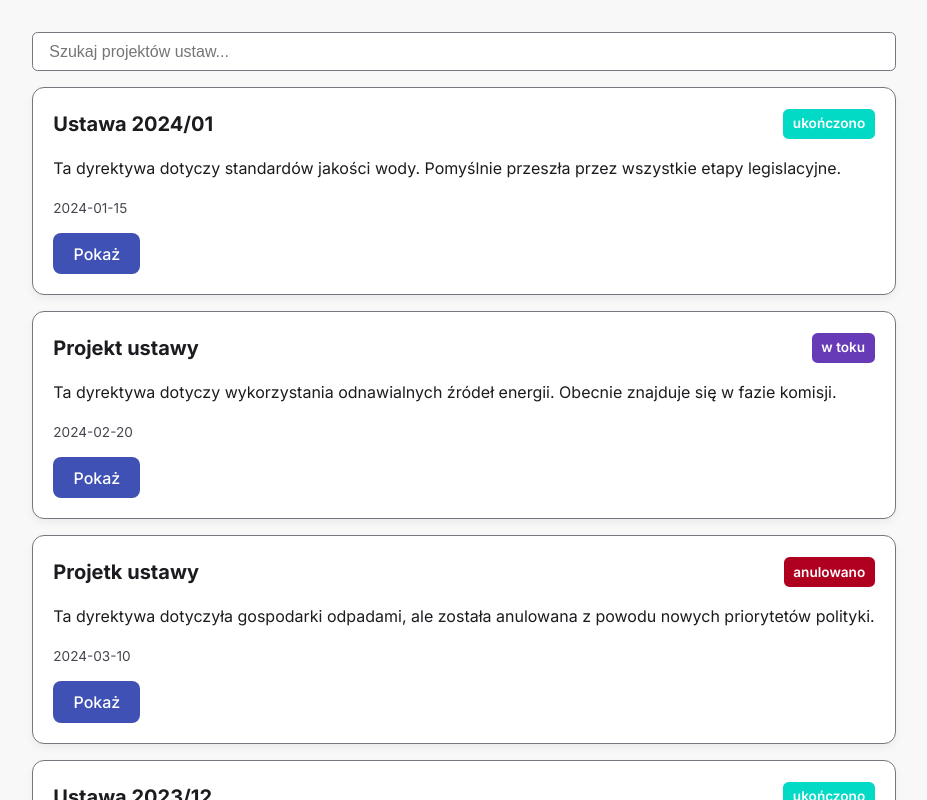
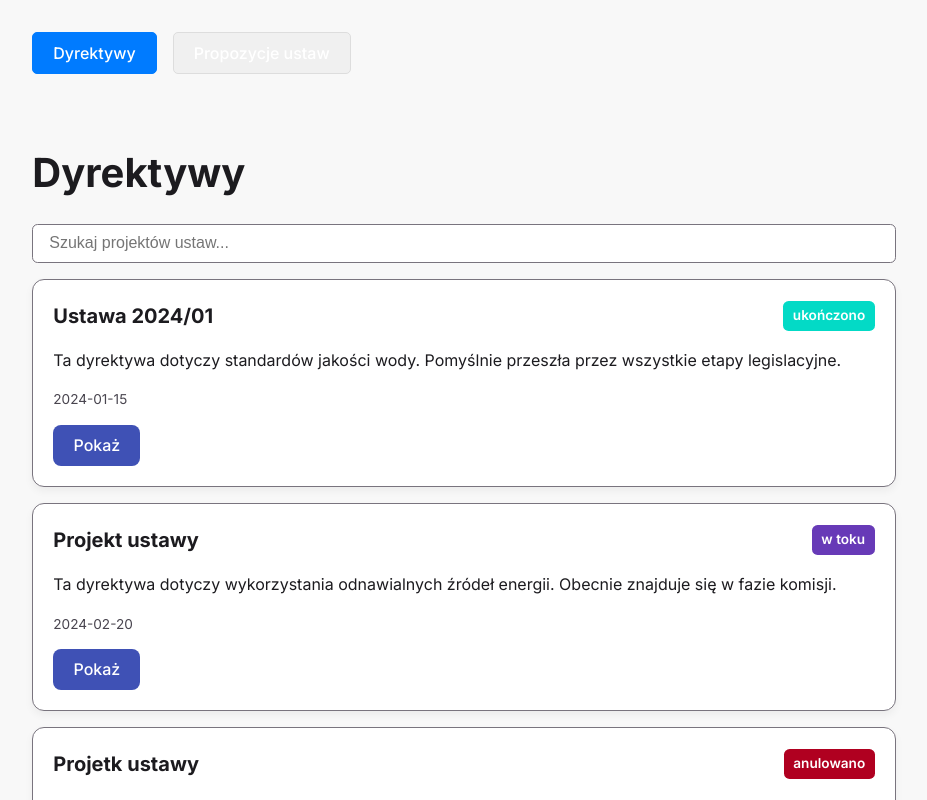
Before and after one commit to NikodemMarek/tmp, a React (Vite) app in the folder legislacja/: page / in a window 1280 px wide. Shown: the top 800 px of the page, without its empty margins (176-1103 px from the left). Built offline with nearby package versions, Linux system fonts and the light colour scheme.

Commit message:
proposals

```diff
--- a/legislacja/src/App.css
+++ b/legislacja/src/App.css
@@ -4,25 +4,59 @@
   padding: 2rem 1rem; /* Adjusted padding for better responsiveness */
 }
 
+#root {
+  max-width: 1280px;
+  margin: 0 auto;
+  padding: 2rem;
+}
+
 .app-container {
   display: flex;
-  gap: 1.5rem; /* Slightly reduced gap */
+  flex-direction: column; /* Changed to column for header above content */
+  gap: 2rem;
 }
 
-.directive-list-container {
+.header {
+  display: flex;
+  gap: 1rem;
+  margin-bottom: 1rem;
+}
+
+.header button {
+  padding: 10px 20px;
+  border: 1px solid #ddd;
+  border-radius: 5px;
+  background-color: #f0f0f0;
+  cursor: pointer;
+  font-size: 1rem;
+}
+
+.header button.active {
+  background-color: #007bff;
+  color: white;
+  border-color: #007bff;
+}
+
+.main-content-container {
+  display: flex;
+  gap: 2rem;
+}
+
+.list-container { /* Renamed from directive-list-container */
   width: 100%;
   transition: width 0.3s ease-in-out;
 }
 
-.directive-list-container.list-view-open {
-  width: 35%; /* Adjusted width for list view when detail is open */
+.directive-list-container.list-view-open,
+.list-container.list-view-open {
+  width: 40%;
 }
 
 .directive-detail-container {
   width: 65%; /* Adjusted width for detail view */
 }
 
-.directive-list {
+.directive-list, .act-proposals-list { /* Combined styles for both lists */
   display: flex;
   flex-direction: column;
   gap: 1rem; /* Adjusted gap */
@@ -75,6 +109,30 @@
 .status-anulowano {
   background-color: var(--md-sys-color-error); /* Using error for cancelled */
 }
+
+.signatures-collected {
+  padding: 5px 10px;
+  border-radius: 5px;
+  color: white;
+  font-weight: bold;
+  background-color: #007bff; /* Example color, can be adjusted */
+}
+
+.mobywatel-button {
+  background-color: #28a745; /* Green color for mObywatel */
+  color: white;
+  border: none;
+  padding: 10px 15px;
+  border-radius: 5px;
+  cursor: pointer;
+  font-size: 1rem;
+  margin-top: 1rem;
+}
+
+.mobywatel-button:hover {
+  background-color: #218838;
+}
+
 
 .date {
   font-size: 0.85rem;
--- a/legislacja/src/App.tsx
+++ b/legislacja/src/App.tsx
@@ -1,12 +1,18 @@
+// filepath: src/App.tsx
 import { useState, useMemo } from 'react';
 import { DirectiveList } from './components/DirectiveList';
 import { directives } from './mockData';
 import { Directive } from './types';
 import { DirectiveDetail } from './components/DirectiveDetail';
 import { SearchBar } from './components/SearchBar';
+import { ActProposalsList } from './components/ActProposalsList'; // Import the new component
+import { actProposals } from './mockActProposals'; // Import the mock data for act proposals
 import './App.css';
 
+type Page = 'directives' | 'actProposals';
+
 function App() {
+  const [currentPage, setCurrentPage] = useState<Page>('directives');
   const [selectedDirective, setSelectedDirective] = useState<Directive | null>(null);
   const [searchQuery, setSearchQuery] = useState('');
 
@@ -14,30 +20,66 @@ function App() {
     setSelectedDirective(directive);
   };
 
+  const handleSelectActProposal = (actProposal: Directive) => {
+    // For now, treat act proposals details similarly to directives
+    setSelectedDirective(actProposal);
+  };
+
   const handleSearchChange = (query: string) => {
     setSearchQuery(query);
   };
 
-  const filteredDirectives = useMemo(() => {
+  const filteredItems = useMemo(() => {
+    const items = currentPage === 'directives' ? directives : actProposals;
     const lowerCaseQuery = searchQuery.toLowerCase();
-    return directives.filter(
-      (directive) =>
-        directive.title.toLowerCase().includes(lowerCaseQuery) ||
-        directive.description.toLowerCase().includes(lowerCaseQuery)
+    return items.filter(
+      (item) =>
+        (item.title.toLowerCase().includes(lowerCaseQuery) ||
+          item.description.toLowerCase().includes(lowerCaseQuery))
     );
-  }, [searchQuery]);
+  }, [currentPage, searchQuery]);
 
   return (
     <div className="app-container">
-      <div className={`directive-list-container ${selectedDirective ? 'list-view-open' : ''}`}>
-        <SearchBar searchQuery={searchQuery} onSearchChange={handleSearchChange} />
-        <DirectiveList directives={filteredDirectives} onSelectDirective={handleSelectDirective} />
+      <div className="header">
+        <button
+          className={currentPage === 'directives' ? 'active' : ''}
+          onClick={() => {
+            setCurrentPage('directives');
+            setSelectedDirective(null);
+            setSearchQuery('');
+          }}
+        >
+          Dyrektywy
+        </button>
+        <button
+          className={currentPage === 'actProposals' ? 'active' : ''}
+          onClick={() => {
+            setCurrentPage('actProposals');
+            setSelectedDirective(null);
+            setSearchQuery('');
+          }}
+        >
+          Propozycje ustaw
+        </button>
       </div>
-      {selectedDirective && (
-        <div className="directive-detail-container">
-          <DirectiveDetail directive={selectedDirective} onClose={() => setSelectedDirective(null)} />
+
+      <div className="main-content-container">
+        <div className={`list-container ${selectedDirective ? 'list-view-open' : ''}`}>
+          <h1>{currentPage === 'directives' ? 'Dyrektywy' : 'Propozycje ustaw'}</h1>
+          <SearchBar searchQuery={searchQuery} onSearchChange={handleSearchChange} />
+          {currentPage === 'directives' ? (
+            <DirectiveList directives={filteredItems} onSelectDirective={handleSelectDirective} />
+          ) : (
+            <ActProposalsList actProposals={filteredItems} onSelectActProposal={handleSelectActProposal} />
+          )}
         </div>
-      )}
+        {selectedDirective && (
+          <div className="directive-detail-container">
+            <DirectiveDetail directive={selectedDirective} onClose={() => setSelectedDirective(null)} />
+          </div>
+        )}
+      </div>
     </div>
   );
 }
--- /dev/null
+++ b/legislacja/src/components/ActProposalsList.tsx
@@ -0,0 +1,28 @@
+import { Directive } from '../types';
+
+type ActProposalsListProps = {
+  actProposals: Directive[];
+  onSelectActProposal: (actProposal: Directive) => void;
+};
+
+export const ActProposalsList = ({ actProposals, onSelectActProposal }: ActProposalsListProps) => {
+  return (
+    <div className="act-proposals-list">
+      {actProposals.map((actProposal) => (
+        <div className="act-proposal-card" key={actProposal.title}>
+          <div className="card-header">
+            <h2>{actProposal.title}</h2>
+            {actProposal.signaturesCollected !== undefined && (
+              <span className="signatures-collected">
+                Zebrane podpisy: {actProposal.signaturesCollected.toLocaleString()}/100,000
+              </span>
+            )}
+          </div>
+          <p>{actProposal.description}</p>
+          <p className="date">{actProposal.creationDate}</p>
+          <button onClick={() => onSelectActProposal(actProposal)}>Pokaż</button>
+        </div>
+      ))}
+    </div>
+  );
+};
--- /dev/null
+++ b/legislacja/src/mockActProposals.ts
@@ -0,0 +1,44 @@
+import { Directive } from './types';
+
+export const actProposals: Directive[] = [
+  {
+    title: 'Projekt ustawy o zmianie ustawy o ochronie danych osobowych',
+    creationDate: '2023-10-26',
+    description: 'Celem projektu jest dostosowanie polskiego prawa do najnowszych wytycznych europejskich w zakresie ochrony prywatności.',
+    tags: ['ochrona danych', 'cyfryzacja'],
+    fileLink: '/files/ustawa_dane_osobowe.pdf',
+    signaturesCollected: 12345,
+  },
+  {
+    title: 'Projekt ustawy o wspieraniu odnawialnych źródeł energii',
+    creationDate: '2023-09-15',
+    description: 'Propozycja ma na celu zwiększenie udziału energii odnawialnej w krajowym miksie energetycznym poprzez nowe mechanizmy wsparcia.',
+    tags: ['energia', 'środowisko'],
+    fileLink: '/files/ustawa_oze.pdf',
+    signaturesCollected: 25678,
+  },
+  {
+    title: 'Projekt ustawy o zmianie Kodeksu pracy w zakresie pracy zdalnej',
+    creationDate: '2023-08-01',
+    description: 'Regulacja zasad pracy zdalnej, w tym warunków jej wykonywania, rozliczania kosztów i bezpieczeństwa.',
+    tags: ['prawo pracy', 'praca zdalna'],
+    fileLink: '/files/ustawa_praca_zdalna.pdf',
+    signaturesCollected: 5678,
+  },
+  {
+    title: 'Projekt ustawy o dostępności cyfrowej stron internetowych i aplikacji mobilnych',
+    creationDate: '2023-07-20',
+    description: 'Zapewnienie dostępności cyfrowej dla osób z niepełnosprawnościami w sektorze publicznym.',
+    tags: ['dostępność', 'cyfryzacja'],
+    fileLink: '/files/ustawa_dostepnosc.pdf',
+    signaturesCollected: 8901,
+  },
+  {
+    title: 'Projekt ustawy o rozwoju elektromobilności',
+    creationDate: '2023-06-01',
+    description: 'Wspieranie rozwoju rynku pojazdów elektrycznych i infrastruktury ładowania.',
+    tags: ['transport', 'ekologia'],
+    fileLink: '/files/ustawa_elektromobilnosc.pdf',
+    signaturesCollected: 34567,
+  },
+];
--- a/legislacja/src/types.ts
+++ b/legislacja/src/types.ts
@@ -5,6 +5,8 @@ export type Directive = {
   description: string;
   currentStep: number;
   tags: string[];
+  fileLink?: string; // New: Link to the act proposal file
+  signaturesCollected?: number; // New: Number of signatures collected
   stepDetails?: {
     description: string;
     previousDescription?: string; // Added for diffing
```
Also changed, not shown: legislacja/src/components/DirectiveDetail.tsx (+21 -14 lines), legislacja/src/components/ui/card.tsx (added, +92 -0 lines), legislacja/src/components/ui/input.tsx (added, +21 -0 lines), 1 other file (tests, documents, lock files or other folders).
